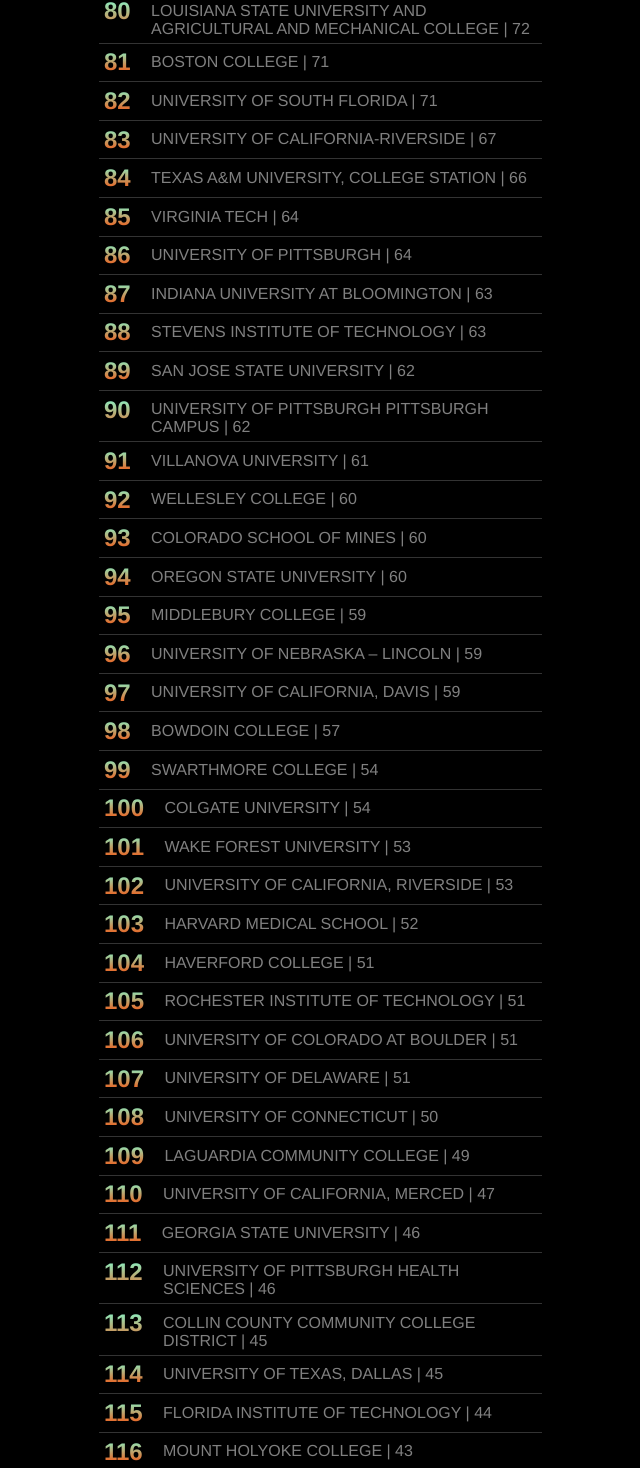
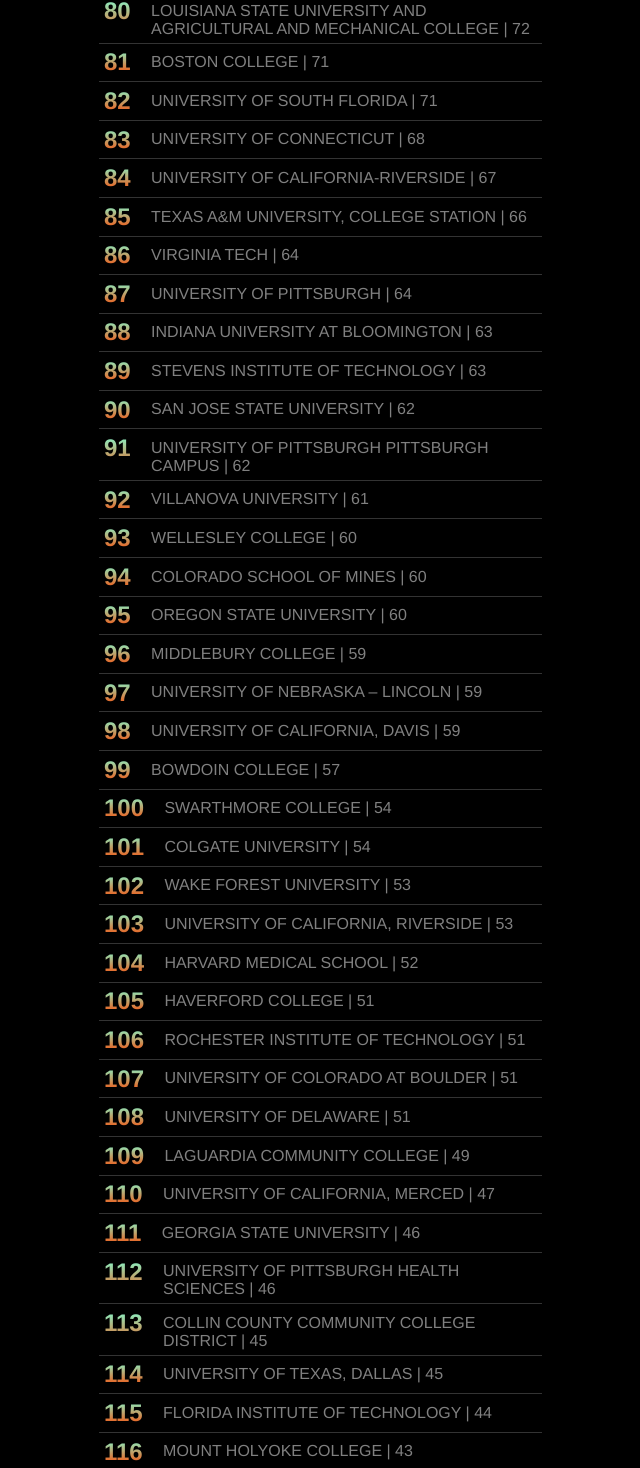
Before and after one commit to Sjviray814/college-scraper-website, a React (Create React App) app: page / in a window 1280 px wide. Shown: the part 3314-4782 px from the top of the page, without its empty margins (312-952 px from the left). Built offline with nearby package versions, Linux system fonts and the light colour scheme.

Commit message:
fixed uconn

```diff
--- a/src/Searchbar/colleges.js
+++ b/src/Searchbar/colleges.js
@@ -85,6 +85,7 @@ const colleges = [
   },
   { 'BOSTON COLLEGE': 71 },
   { 'UNIVERSITY OF SOUTH FLORIDA': 71 },
+  { 'UNIVERSITY OF CONNECTICUT': 68 },
   { 'UNIVERSITY OF CALIFORNIA-RIVERSIDE': 67 },
   { 'TEXAS A&M UNIVERSITY, COLLEGE STATION': 66 },
   { 'VIRGINIA TECH': 64 },
@@ -110,7 +111,6 @@ const colleges = [
   { 'ROCHESTER INSTITUTE OF TECHNOLOGY': 51 },
   { 'UNIVERSITY OF COLORADO AT BOULDER': 51 },
   { 'UNIVERSITY OF DELAWARE': 51 },
-  { 'UNIVERSITY OF CONNECTICUT': 50 },
   { 'LAGUARDIA COMMUNITY COLLEGE': 49 },
   { 'UNIVERSITY OF CALIFORNIA, MERCED': 47 },
   { 'GEORGIA STATE UNIVERSITY': 46 },
@@ -172,7 +172,6 @@ const colleges = [
   { 'CITY COLLEGE OF NEW YORK': 18 },
   { 'GONZAGA UNIVERSITY': 18 },
   { 'UNIVERSITY OF TENNESSEE': 18 },
-  { 'UNIVERSITY OF CONNECTICUT, STORRS': 18 },
   { 'PROVIDENCE COLLEGE': 17 },
   { 'UNIVERSITY OF SOUTH FLORIDA SYSTEM': 17 },
   { 'BRIGHAM YOUNG UNIVERSITY': 15 },
```
